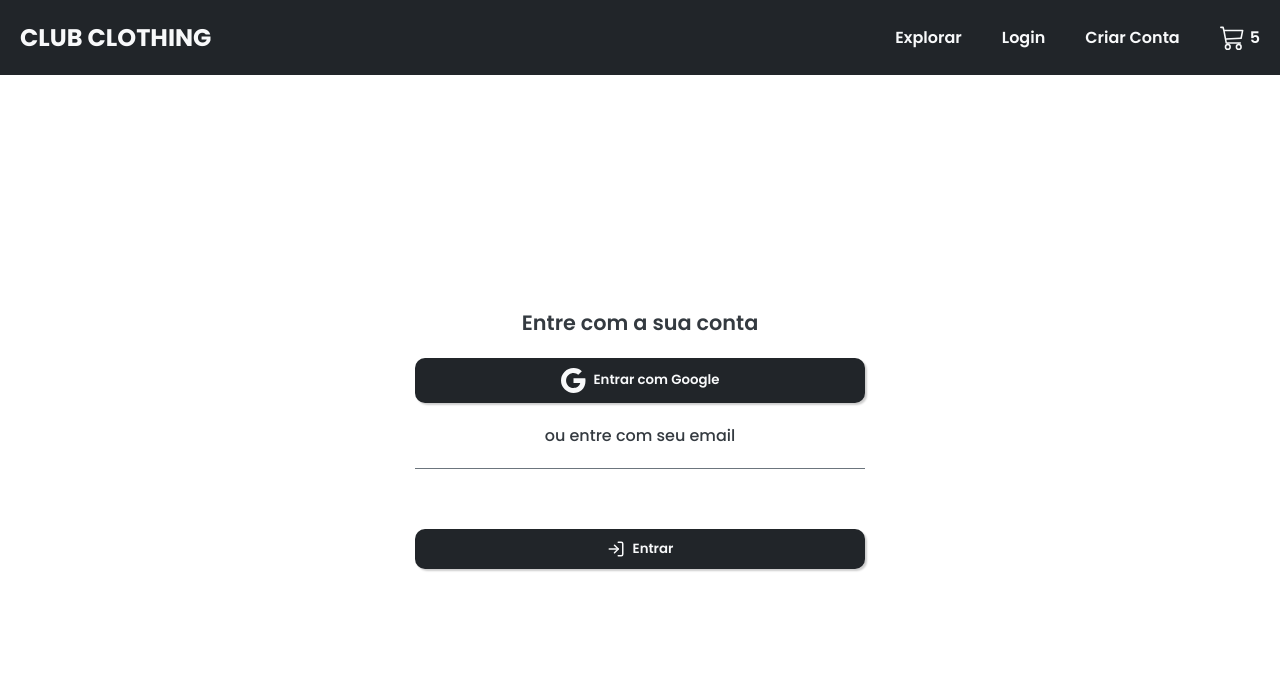
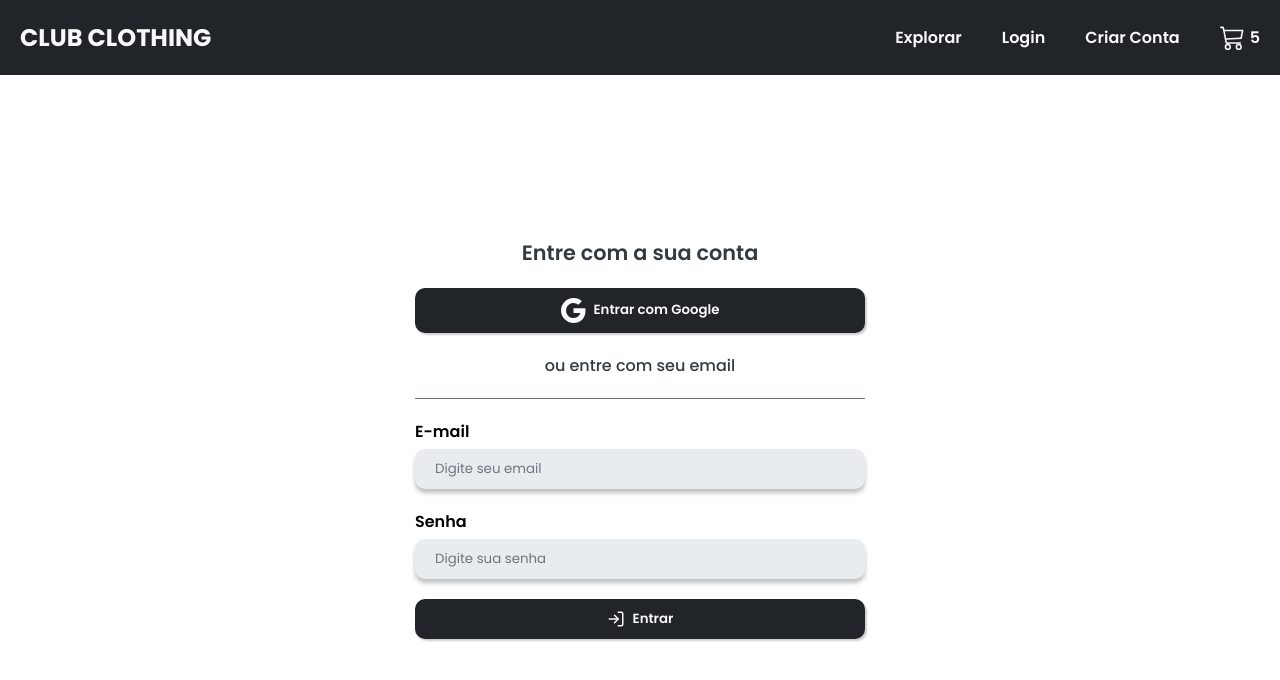
Before and after one commit to BrunoShizukuda/ecommerce, a React (Create React App) app: page /login in a window 1280 px wide. Shown: the top 680 px of the page. Built offline with nearby package versions, Linux system fonts and the light colour scheme; no server answers.

Commit message:
feat: add login page email and password labels

```diff
--- a/src/pages/home/login/login.page.tsx
+++ b/src/pages/home/login/login.page.tsx
@@ -9,6 +9,7 @@
 // icons
 import {FiLogIn} from "react-icons/fi";
 import { BsGoogle } from "react-icons/bs";
+import CustomInput from "../../../components/custom-input/custom-input.component";
 
 
 const LoginPage = () => {
@@ -25,11 +26,13 @@
                         <LoginSubtitle>ou entre com seu email</LoginSubtitle>
 
                         <LoginInputContainer>
-                            {/*  email input */}
+                            <p>E-mail</p>
+                           <CustomInput placeholder="Digite seu email"/>
                         </LoginInputContainer>
 
                         <LoginInputContainer>
-                            {/*  password input */}
+                            <p>Senha</p>
+                            <CustomInput placeholder="Digite sua senha"/>
                         </LoginInputContainer>
                         <CustomButton startIcon={<FiLogIn size={18}/>}>Entrar</CustomButton>
                 </LoginContent>
```
